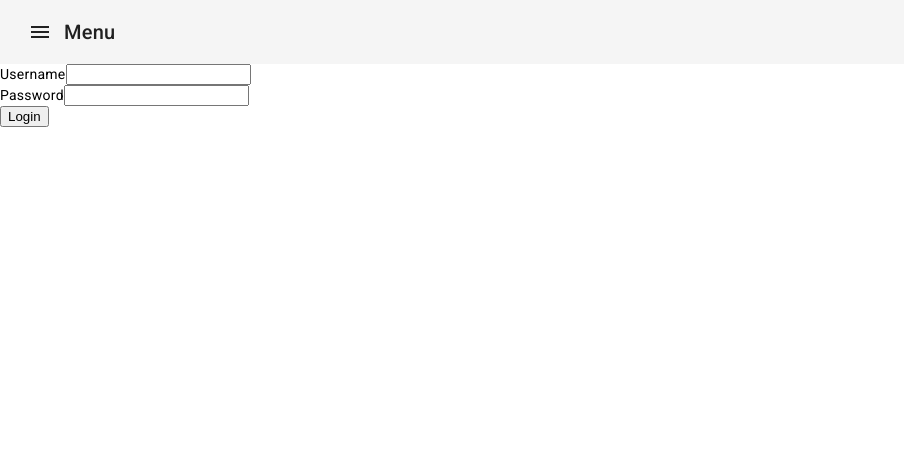
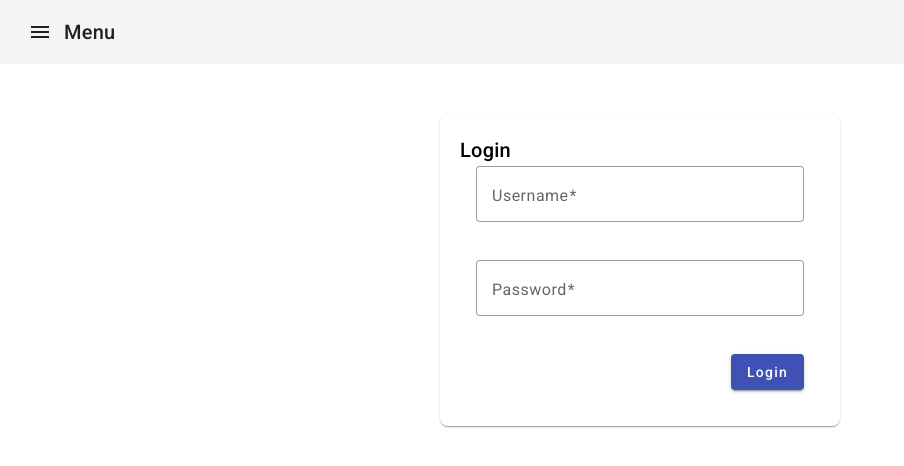
Before and after one commit to altech34503/StInv, an Angular app: page /login in a window 1280 px wide. Shown: the top 466 px of the page, without its empty margins (0-904 px from the left). Built offline with nearby package versions, Linux system fonts and the light colour scheme.

Commit message:
test file + login

```diff
--- a/src/app/login/login.component.css
+++ b/src/app/login/login.component.css
@@ -0,0 +1,16 @@
+.login-card {
+  max-width: 400px;
+  margin: 50px auto;
+  padding: 20px;
+  border-radius: 8px;
+}
+
+.full-width {
+  width: 100%;
+  margin-bottom: 16px;
+}
+
+.button-container {
+  display: flex;
+  justify-content: flex-end;
+}
--- a/src/app/login/login.component.html
+++ b/src/app/login/login.component.html
@@ -1,11 +1,20 @@
-<div>
-  <label>Username</label>
-  <input type="text" [(ngModel)]="username" />
-</div>
-<div>
-  <label>Password</label>
-  <input type="password" [(ngModel)]="password" />
-</div>
-<div>
-  <button type="button" (click)="login()">Login</button>
-</div>
+<mat-card class="login-card">
+  <mat-card-title>Login</mat-card-title>
+  <mat-card-content>
+    <form>
+      <mat-form-field appearance="outline" class="full-width">
+        <mat-label>Username</mat-label>
+        <input matInput type="text" [(ngModel)]="username" name="username" required />
+      </mat-form-field>
+
+      <mat-form-field appearance="outline" class="full-width">
+        <mat-label>Password</mat-label>
+        <input matInput type="password" [(ngModel)]="password" name="password" required />
+      </mat-form-field>
+
+      <div class="button-container">
+        <button mat-raised-button color="primary" type="button" (click)="login()">Login</button>
+      </div>
+    </form>
+  </mat-card-content>
+</mat-card>
--- a/src/app/login/login.component.ts
+++ b/src/app/login/login.component.ts
@@ -2,10 +2,26 @@ import { Component } from '@angular/core';
 import { FormsModule } from '@angular/forms';
 import { AuthService } from '../services/auth.service';
 import { Router } from '@angular/router';
+import { MatLabel } from '@angular/material/form-field';
+import { MatCard, MatCardContent } from '@angular/material/card';
+import { MatFormField } from '@angular/material/form-field';
+import { MatCardTitle } from '@angular/material/card';
+import { MatInputModule } from '@angular/material/input';
+import { MatButton } from '@angular/material/button';
+
 @Component({
   selector: 'app-login',
   standalone: true,
-  imports: [FormsModule],
+  imports: [
+    FormsModule,
+    MatCard,
+    MatLabel,
+    MatFormField,
+    MatCardTitle,
+    MatCardContent,
+    MatInputModule,
+    MatButton,
+  ],
   templateUrl: './login.component.html',
   styleUrl: './login.component.css',
 })
@@ -20,7 +36,7 @@ export class LoginComponent {
       this.auth.authenticate(this.username, this.password).subscribe((auth) => {
         if (auth != null) {
           localStorage.setItem('headerValue', auth.headerValue);
-          this.router.navigate(['student-list']);
+          this.router.navigate(['']);
         }
       });
     }
```
Also changed, not shown: 2 other files (tests, documents, lock files or other folders).
